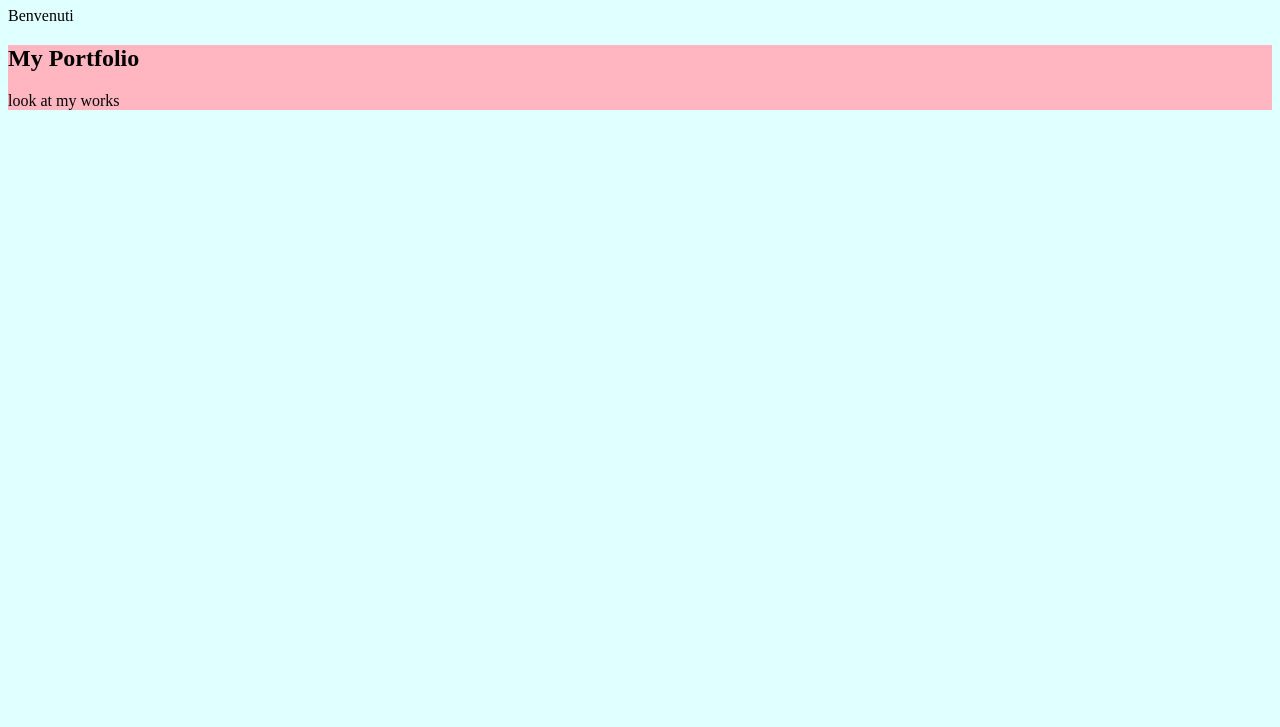
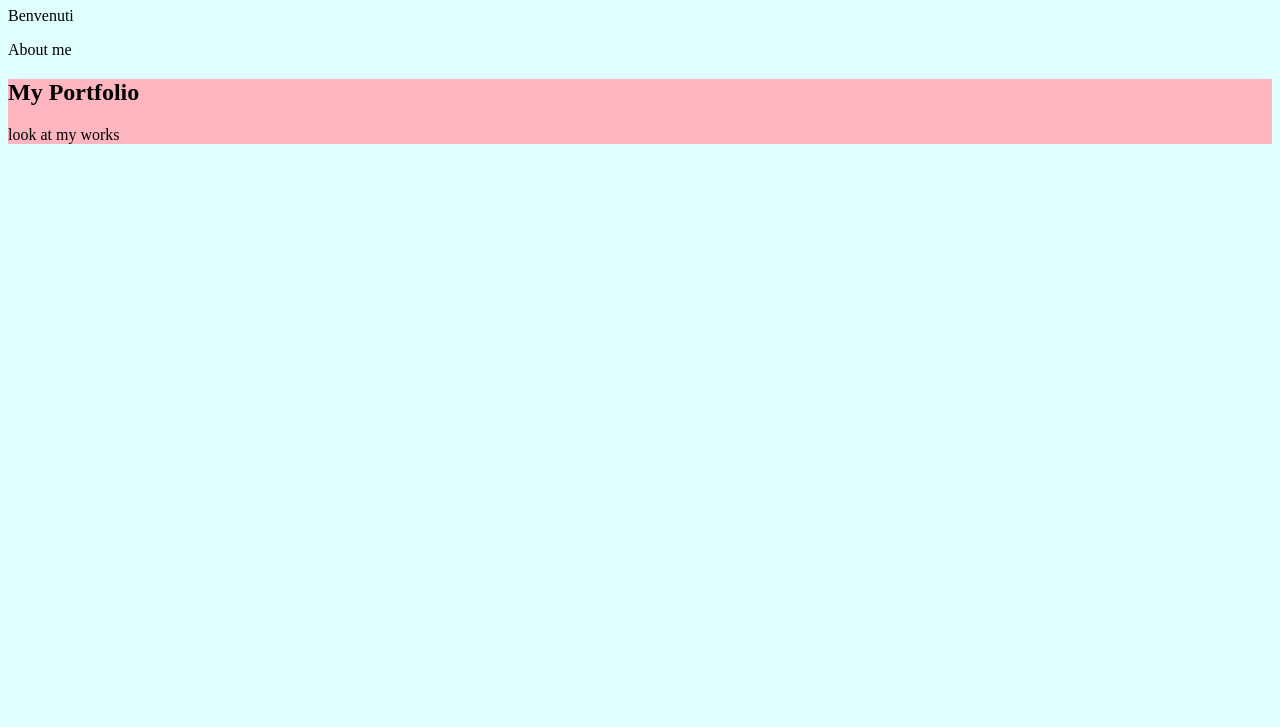
Before and after one commit to WildBoni/musa-my-project, a plain HTML site: page index.html in a window 1280 px wide. Shown: the part 73-800 px from the top of the page. Drawn offline with Linux system fonts and the light colour scheme.

Commit message:
restoring about me section

```diff
--- a/index.html
+++ b/index.html
@@ -10,6 +10,9 @@
 <body>
   <h1>Welcome!</h1>
   <p>Benvenuti</p>
+  <section>
+    About me
+  </section>
   <section class="portfolio">
     <h1>My Portfolio</h1>
     <p>look at my works</p>
```
